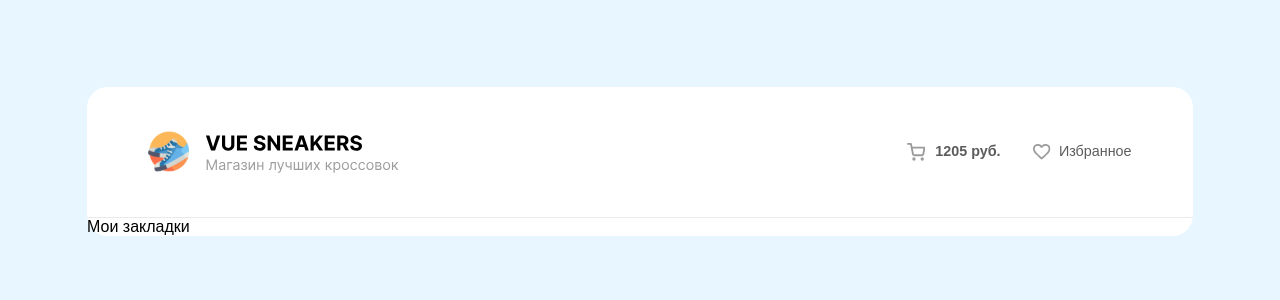
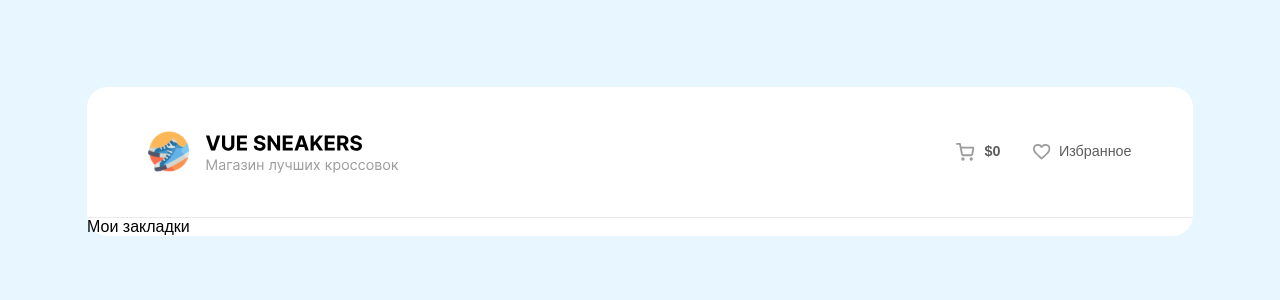
Before and after one commit to artwebcode/vue-sneakers, a Vue app: page /favorites in a window 1280 px wide. Shown: the top 300 px of the page. Built offline with nearby package versions, Linux system fonts and the light colour scheme; a web font is replaced by a local one.

Commit message:
Add: computed TotalAmount price

```diff
--- a/src/App.vue
+++ b/src/App.vue
@@ -1,5 +1,21 @@
 <script setup>
 import Header from '@/components/header/Header.vue'
+import { computed, provide, ref } from 'vue'
+
+const cart = ref([])
+
+const addCart = (item) => {
+  cart.value.push(item)
+
+  console.log('cart', cart.value)
+}
+
+const totalPrice = computed(() => cart.value.reduce((acc, item) => acc + Number(item.price), 0))
+
+provide('eventsProduct', {
+  addCart,
+  totalPrice,
+})
 
 // axios.get('https://604781a0efa572c1.mokky.dev/items').then((res) => {
 //   console.log('axios', res.data)
--- a/src/components/header/CartAmount.vue
+++ b/src/components/header/CartAmount.vue
@@ -1,7 +1,8 @@
 <script setup>
 import CartIcon from '@/components/icons/CartIcon.vue'
+import { inject } from 'vue'
 
-
+const { totalPrice } = inject('eventsProduct')
 </script>
 
 <template>
@@ -10,12 +11,8 @@ import CartIcon from '@/components/icons/CartIcon.vue'
       <CartIcon />
     </div>
 
-    <div class="amount__text">
-      1205 руб.
-    </div>
+    <div class="amount__text">${{ totalPrice }}</div>
   </div>
-
-
 </template>
 
 <style scoped lang="scss">
@@ -35,7 +32,7 @@ import CartIcon from '@/components/icons/CartIcon.vue'
     font-weight: 600;
     font-size: vc(14);
     line-height: vc(17);
-    color: #5C5C5C;
+    color: #5c5c5c;
   }
 }
 </style>
--- a/src/components/header/Header.vue
+++ b/src/components/header/Header.vue
@@ -4,9 +4,9 @@ import Menu from '@/components/header/Menu.vue'
 
 <template>
   <header class="header">
-    <a href="#" class="header__logo">
+    <RouterLink to="/" class="header__logo">
       <img class="header__img" src="../../assets/images/logo.svg" alt="Logo" />
-    </a>
+    </RouterLink>
     <Menu />
   </header>
 </template>
--- a/src/components/product/ProductItem.vue
+++ b/src/components/product/ProductItem.vue
@@ -8,14 +8,14 @@ defineProps({
 
 <template>
   <div class="product">
-    <img :src="item.imageUrl" :alt="item.name" />
+    <img class="product__image" :src="item.imageUrl" :alt="item.name" />
     <p class="product__title">
       {{ item.name }}
     </p>
     <div class="product__bottom">
       <div class="product-price">
         <p class="product-price__name">Цена:</p>
-        <div class="product-price__value">{{ item.price }} руб.</div>
+        <div class="product-price__value">${{ item.price }}</div>
       </div>
       <div class="product__add">
         <IconPlus />
@@ -28,11 +28,30 @@ defineProps({
 @use '@/scss/component-settings' as *;
 
 .product {
+  $p: &;
+
   position: relative;
   border-radius: vc(18);
-  border: 1px solid #f3f3f3;
+  border: 1px solid rgba(0, 0, 0, 0.05);
   padding: vc(30) vc(30) vc(34);
   width: vc(210);
+  transition: border-color $transition-standard;
+  cursor: pointer;
+
+  @include desktop {
+    &:hover {
+      border: 1px solid rgba(0, 0, 0, 0.3);
+
+      #{$p}__image {
+        transform: translateY(-5%);
+      }
+    }
+  }
+
+  &__image {
+    width: vc(220);
+    transition: transform $transition-standard;
+  }
 
   &__title {
     font-size: vc(14);
--- a/src/components/product/ProductList.vue
+++ b/src/components/product/ProductList.vue
@@ -1,14 +1,17 @@
 <script setup>
 import ProductItem from '@/components/product/ProductItem.vue'
+import { inject } from 'vue'
 
 defineProps({
   products: Array,
 })
+
+const { addCart } = inject('eventsProduct')
 </script>
 
 <template>
   <div class="list">
-    <ProductItem v-for="item in products" :item="item" :key="item.id" />
+    <ProductItem v-for="item in products" :item="item" :key="item.id" @click="addCart(item)"/>
   </div>
 </template>
 
--- a/src/pages/Home.vue
+++ b/src/pages/Home.vue
@@ -1,5 +1,5 @@
 <script setup>
-import { onMounted, provide, reactive, ref, watch } from 'vue'
+import { computed, onMounted, provide, reactive, ref, watch } from 'vue'
 import axios from 'axios'
 
 import Product from '@/components/product/Product.vue'
@@ -9,6 +9,8 @@ const API = 'https://f0ad98f34d87a789.mokky.dev'
 const API_PRODUCTS = `${API}/products`
 
 const products = ref([])
+
+const favorites = ref([])
 
 const getData = async () => {
   const params = {
@@ -39,6 +41,10 @@ const updateSearchQuery = (value) => {
   filters.searchQuery = value
 }
 
+// const addFavorite = (item) => {
+//   favorites.value.push(item)
+// }
+
 watch(filters, getData)
 
 onMounted(getData)
```
